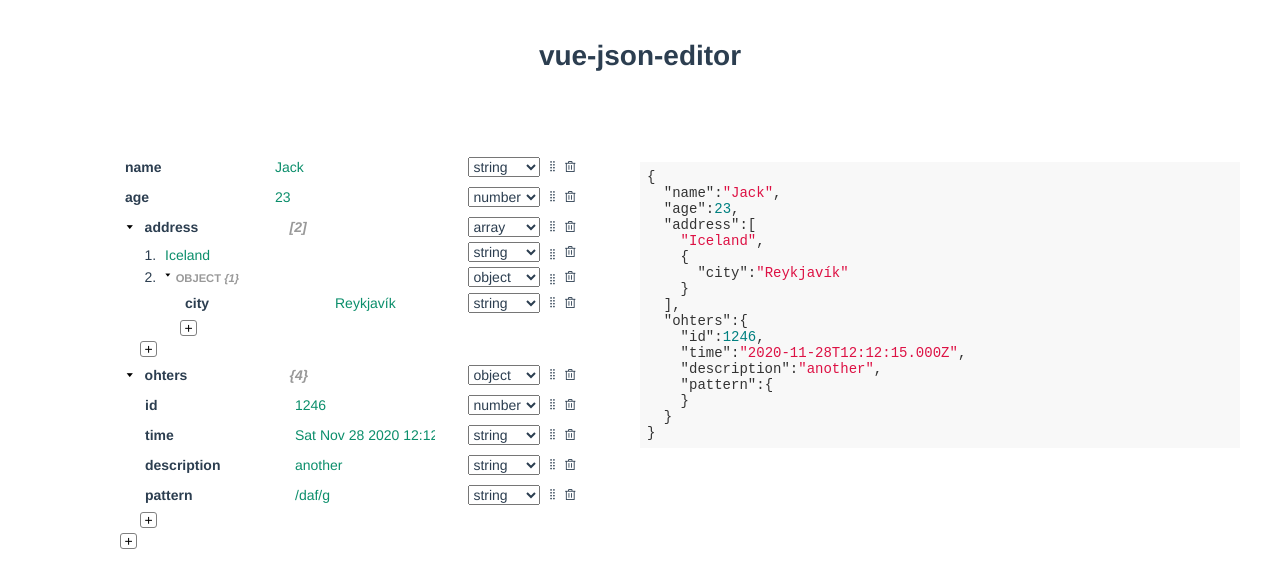
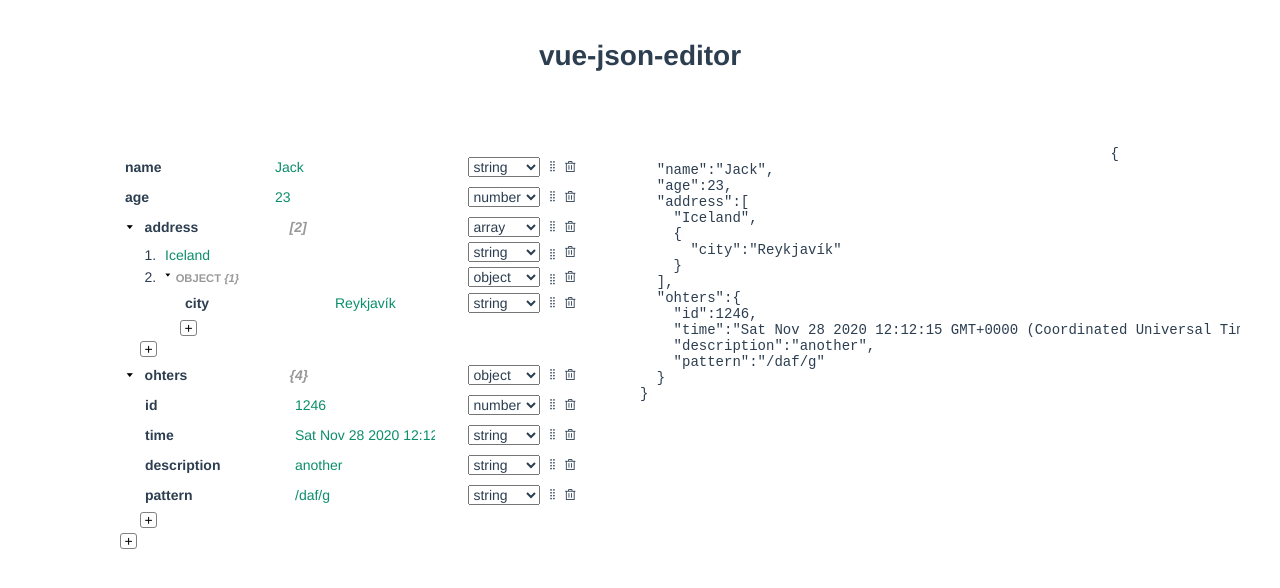
Before and after one commit to Kassaila/vue-json-editor, a Vue app: page / in a window 1280 px wide. Shown: the top 588 px of the page. Built offline with nearby package versions, Linux system fonts and the light colour scheme.

Commit message:
update data

```diff
--- a/example/App.vue
+++ b/example/App.vue
@@ -18,7 +18,7 @@
         <div class="code-pre">
           <div slot="content">
             <pre>
-							<code class="json" id="res_code"></code>
+							<code class="json">{{ codeJson }}</code>
 						</pre>
           </div>
         </div>
@@ -28,11 +28,9 @@
 </template>
 
 <script>
-import hljs from "highlight.js";
-
 export default {
   name: "app",
-  data: function () {
+  data() {
     return {
       jsonData: {
         name: "Jack",
@@ -52,25 +50,18 @@ export default {
       },
     };
   },
-  watch: {
-    jsonData: function () {
-      let c = this.formatJson(JSON.stringify(this.jsonData));
-      this.drawResCode(c);
-    },
-  },
   methods: {
     //JSON format print
-    formatJson: function (txt, compress /*是否为压缩模式*/) {
-      /* 格式化JSON源码(对象转换为JSON文本) */
+    formatJson(txt, compress) {
       var indentChar = "  ";
       if (/^\s*$/.test(txt)) {
-        console.error("数据为空,无法格式化! ");
+        console.error("The data is empty and cannot be formatted!");
         return;
       }
       try {
         var data = eval("(" + txt + ")");
       } catch (e) {
-        throw ("数据源语法错误,格式化失败! 错误信息: " + e.description, "err");
+        throw `Data source syntax error, formatting failed! Error message: ${e.description}`;
         return;
       }
       var draw = [],
@@ -80,35 +71,24 @@ export default {
         nodeCount = 0,
         maxDepth = 0;
 
-      var notify = function (name, value, isLast, indent /*缩进*/, formObj) {
-        nodeCount++; /*节点计数*/
-        for (var i = 0, tab = ""; i < indent; i++)
-          tab += indentChar; /* 缩进HTML */
-        tab = compress ? "" : tab; /*压缩模式忽略缩进*/
-        maxDepth = ++indent; /*缩进递增并记录*/
+      var notify = function (name, value, isLast, indent, formObj) {
+        nodeCount++;
+        for (var i = 0, tab = ""; i < indent; i++) tab += indentChar;
+        tab = compress ? "" : tab;
+        maxDepth = ++indent;
         if (value && value.constructor == Array) {
-          /*处理数组*/
-          draw.push(
-            tab + (formObj ? '"' + name + '":' : "") + "[" + line
-          ); /*缩进'[' 然后换行*/
+          draw.push(tab + (formObj ? '"' + name + '":' : "") + "[" + line);
           for (var i = 0; i < value.length; i++)
             notify(i, value[i], i == value.length - 1, indent, false);
-          draw.push(
-            tab + "]" + (isLast ? line : "," + line)
-          ); /*缩进']'换行,若非尾元素则添加逗号*/
+          draw.push(tab + "]" + (isLast ? line : "," + line));
         } else if (value && typeof value == "object") {
-          /*处理对象*/
-          draw.push(
-            tab + (formObj ? '"' + name + '":' : "") + "{" + line
-          ); /*缩进'{' 然后换行*/
+          draw.push(tab + (formObj ? '"' + name + '":' : "") + "{" + line);
           var len = 0,
             i = 0;
           for (var key in value) len++;
           for (var key in value)
             notify(key, value[key], ++i == len, indent, true);
-          draw.push(
-            tab + "}" + (isLast ? line : "," + line)
-          ); /*缩进'}'换行,若非尾元素则添加逗号*/
+          draw.push(tab + "}" + (isLast ? line : "," + line));
         } else {
           if (typeof value == "string") value = '"' + value + '"';
           draw.push(
@@ -123,23 +103,14 @@ export default {
       var isLast = true,
         indent = 0;
       notify("", data, isLast, indent, false);
+
       return draw.join("");
     },
-
-    //绘制res body
-    drawResCode: function (content) {
-      var target = document.getElementById("res_code");
-      target.textContent = content;
-      hljs.highlightBlock(target);
+  },
+  computed: {
+    codeJson() {
+      return this.formatJson(JSON.stringify(this.jsonData));
     },
-  },
-  mounted: function () {
-    let c = this.formatJson(JSON.stringify(this.jsonData));
-    this.drawResCode(c);
   },
 };
 </script>
-
-<style>
-@import url("../node_modules/highlight.js/styles/github.css");
-</style>
--- a/package.json
+++ b/package.json
@@ -31,8 +31,6 @@
   },
   "devDependencies": {
     "@babel/core": "^7.12.9",
-    "@babel/eslint-parser": "^7.12.1",
-    "@babel/eslint-plugin": "^7.12.1",
     "@babel/plugin-proposal-class-properties": "^7.12.1",
     "@babel/plugin-proposal-object-rest-spread": "^7.12.1",
     "@babel/plugin-proposal-private-methods": "^7.12.1",
@@ -55,7 +53,6 @@
     "webpack-dev-server": "^3.11.0"
   },
   "dependencies": {
-    "highlight.js": "^9.15.6",
     "vue": "^2.6.12",
     "vuedraggable": "^2.24.3"
   }
--- a/src/json-editor.vue
+++ b/src/json-editor.vue
@@ -1,8 +1,5 @@
 <template>
-  <object-view
-    :parsed-data="parsedData.current"
-    v-model="parsedData.current"
-  ></object-view>
+  <object-view :parsed-data="currentData" v-model="currentData"></object-view>
 </template>
 
 <script>
@@ -36,28 +33,26 @@ export default {
   data() {
     return {
       rootType: "object",
-      parsedData: {
-        current: this.parseJson(this.dataObject),
-        cached: {},
-      },
+      currentData: this.parseJson(this.dataObject),
+      cachedData: {},
     };
   },
   watch: {
     dataObject: {
       handler() {
-        this.parsedData.current = this.parseJson(this.dataObject);
+        this.currentData = this.parseJson(this.dataObject);
       },
     },
-    parsedData: {
+    currentData: {
       deep: true,
       handler(newData) {
         const newDataStr = JSON.stringify(newData);
 
-        if (newDataStr === JSON.stringify(this.paresedData.cached)) return;
+        if (newDataStr === JSON.stringify(this.cachedData)) return;
 
-        this.paresedData.cached = JSON.parse(newDataStr);
+        this.cachedData = JSON.parse(newDataStr);
 
-        this.$emit("input", this.buildJson(this.parsedData.current));
+        this.$emit("input", this.buildJson(this.currentData));
       },
     },
   },
@@ -178,6 +173,9 @@ export default {
       return revertMain(dataArr);
     },
   },
+  mounted() {
+    this.$emit("input", this.buildJson(this.currentData));
+  },
 };
 </script>
 
--- a/webpack.config.js
+++ b/webpack.config.js
@@ -15,7 +15,8 @@ config.output = {
 
 config.devtool = 'inline-source-map';
 config.devServer = {
-  contentBase: './dist'
+  contentBase: './dist',
+  port: 9000
 };
 
 config.plugins = config.plugins.concat([
```
